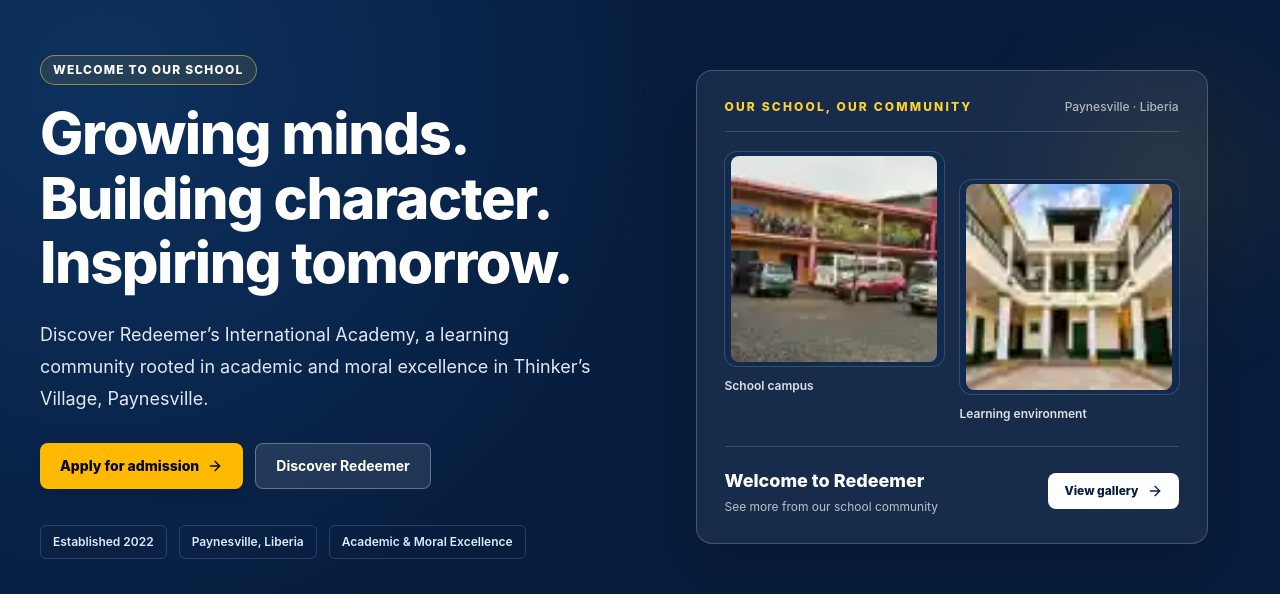
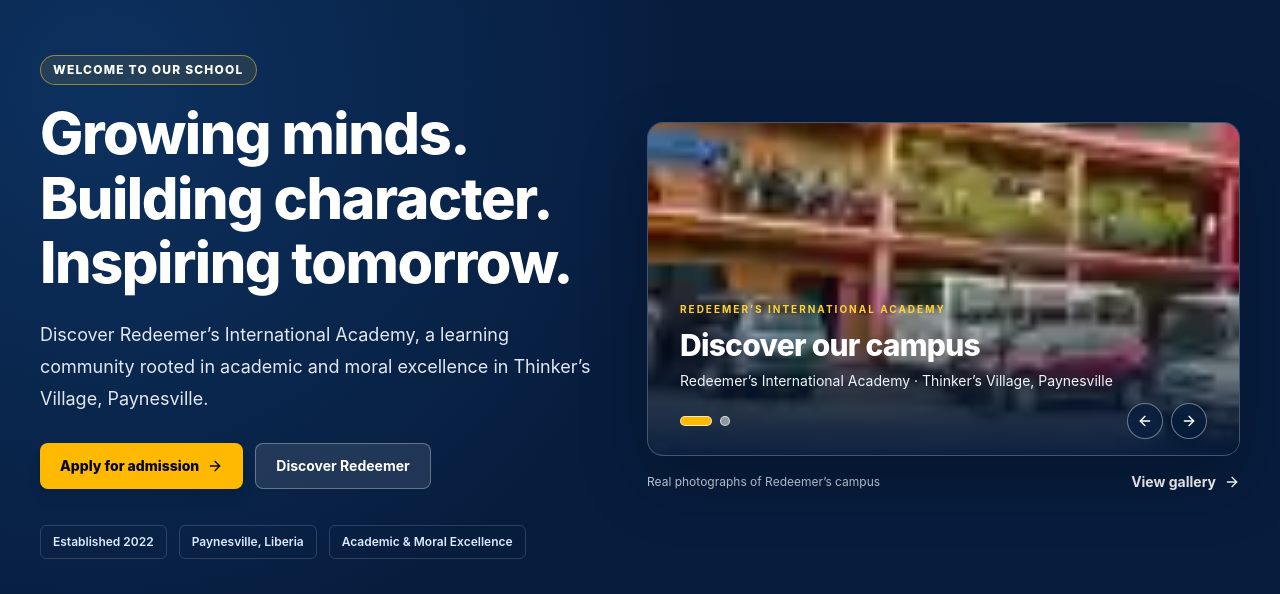
Before and after one commit to totagits/Redeemer-School, a React (Vite) app: page / in a window 1280 px wide. Shown: the part 122-716 px from the top of the page. Built offline with nearby package versions, Linux system fonts and the light colour scheme; no server answers.

Commit message:
feat: replace thumbnail card mosaic with wide 16:9 campus image carousel

```diff
--- a/src/components/HomeLandingPage.tsx
+++ b/src/components/HomeLandingPage.tsx
@@ -1,4 +1,5 @@
 import React from 'react';
+import { CampusHeroCarousel } from './CampusHeroCarousel.tsx';
 import { ArrowRight, BookOpen, CalendarDays, CheckCircle2, ClipboardList, GraduationCap, HeartHandshake, Mail, MapPin, Phone, ShieldCheck, Users } from 'lucide-react';
 import { SCHOOL_CONTACT } from '../data/schoolContact.ts';
 
@@ -35,31 +36,11 @@ export const HomeLandingPage: React.FC<HomeLandingPageProps> = ({ onPortalSignIn
           </div>
           <div className="mt-9 flex flex-wrap gap-3 text-xs font-semibold text-blue-100"><span className="rounded-md border border-white/15 px-3 py-2">Established 2022</span><span className="rounded-md border border-white/15 px-3 py-2">Paynesville, Liberia</span><span className="rounded-md border border-white/15 px-3 py-2">Academic & Moral Excellence</span></div>
         </div>
-        <div className="relative lg:pl-8">
-          <div className="absolute -right-6 top-3 h-48 w-48 rounded-full bg-amber-400/10 blur-3xl" aria-hidden="true"/>
-          <div className="relative mx-auto max-w-lg overflow-hidden rounded-2xl border border-white/20 bg-white/[.065] p-5 shadow-[0_30px_65px_rgba(0,0,0,.22)] sm:p-7">
-            <div className="mb-5 flex items-center justify-between gap-2 border-b border-white/15 pb-4">
-              <span className="text-xs font-extrabold uppercase tracking-[.18em] text-amber-300">Our school, our community</span>
-              <span className="text-xs font-medium text-white/65">Paynesville · Liberia</span>
-            </div>
-            <div className="grid grid-cols-2 gap-4">
-              <figure className="min-w-0">
-                <div className="overflow-hidden rounded-xl bg-[#102b4f] p-1 ring-1 ring-white/15">
-                  <img src="/school-photos/campus-exterior.svg" alt="Redeemer’s International Academy school exterior" className="mx-auto aspect-square w-full max-w-[206px] rounded-lg object-cover" />
-                </div>
-                <figcaption className="mt-3 text-xs font-semibold text-white/85">School campus</figcaption>
-              </figure>
-              <figure className="min-w-0 pt-7">
-                <div className="overflow-hidden rounded-xl bg-[#102b4f] p-1 ring-1 ring-white/15">
-                  <img src="/school-photos/campus-courtyard.svg" alt="Redeemer’s International Academy courtyard" className="mx-auto aspect-square w-full max-w-[206px] rounded-lg object-cover" />
-                </div>
-                <figcaption className="mt-3 text-xs font-semibold text-white/85">Learning environment</figcaption>
-              </figure>
-            </div>
-            <div className="mt-6 flex items-center justify-between border-t border-white/15 pt-5">
-              <div><p className="text-lg font-extrabold text-white">Welcome to Redeemer</p><p className="mt-1 text-xs text-white/70">See more from our school community</p></div>
-              <a href="/school/photo-albums" className="inline-flex items-center gap-2 rounded-lg bg-white px-4 py-2.5 text-xs font-extrabold text-[#071d3e] transition hover:bg-amber-300">View gallery <ArrowRight className="h-4 w-4"/></a>
-            </div>
+        <div className="min-w-0 w-full lg:pl-4">
+          <CampusHeroCarousel/>
+          <div className="mt-4 flex items-center justify-between gap-4">
+            <p className="text-xs text-slate-300">Real photographs of Redeemer’s campus</p>
+            <a href="/school/photo-albums" className="inline-flex shrink-0 items-center gap-2 text-sm font-bold text-white hover:text-amber-300">View gallery <ArrowRight className="h-4 w-4"/></a>
           </div>
         </div>
       </div>
```
